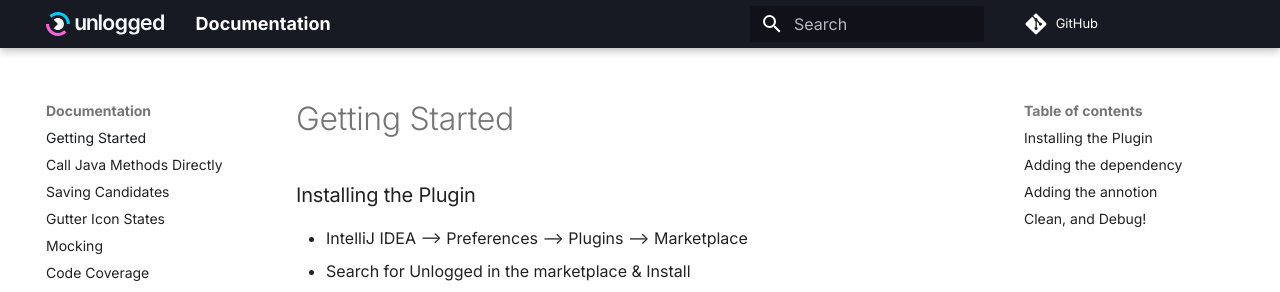
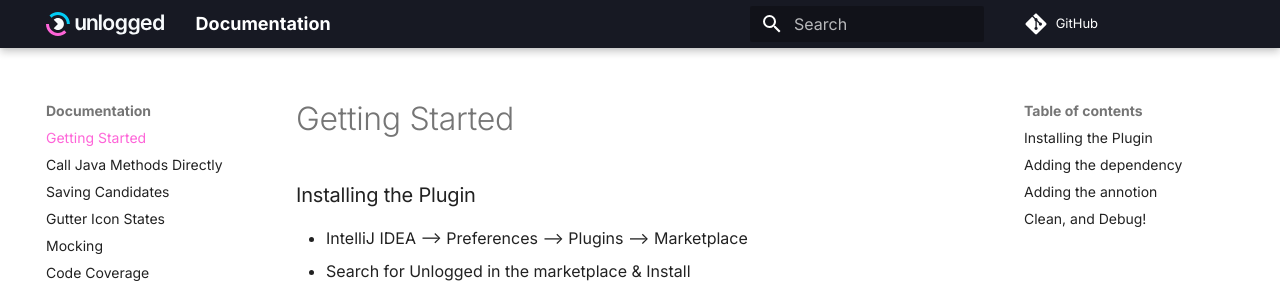
Before and after one commit to unloggedio/documentation, an MkDocs documentation site: the page built from docs/index.md, in a window 1280 px wide. Shown: the top 292 px of the page. Built offline with MkDocs 1.6.1 and Material for MkDocs 9.7.7, drawn with Linux system fonts in a browser that asks for light colours; comment, search, counter and statistics services are not loaded.

Commit message:
update the extra.css

```diff
--- a/docs/stylesheets/extra.css
+++ b/docs/stylesheets/extra.css
@@ -121,6 +121,10 @@
 }
 
 .md-typeset a {
-    color: #fe64d8;
+    color: #01ccf5;
     word-break: break-word;
 }
+
+.md-nav__item .md-nav__link--active, .md-nav__item .md-nav__link--active code {
+    color: #fe64d8;
+}
```
